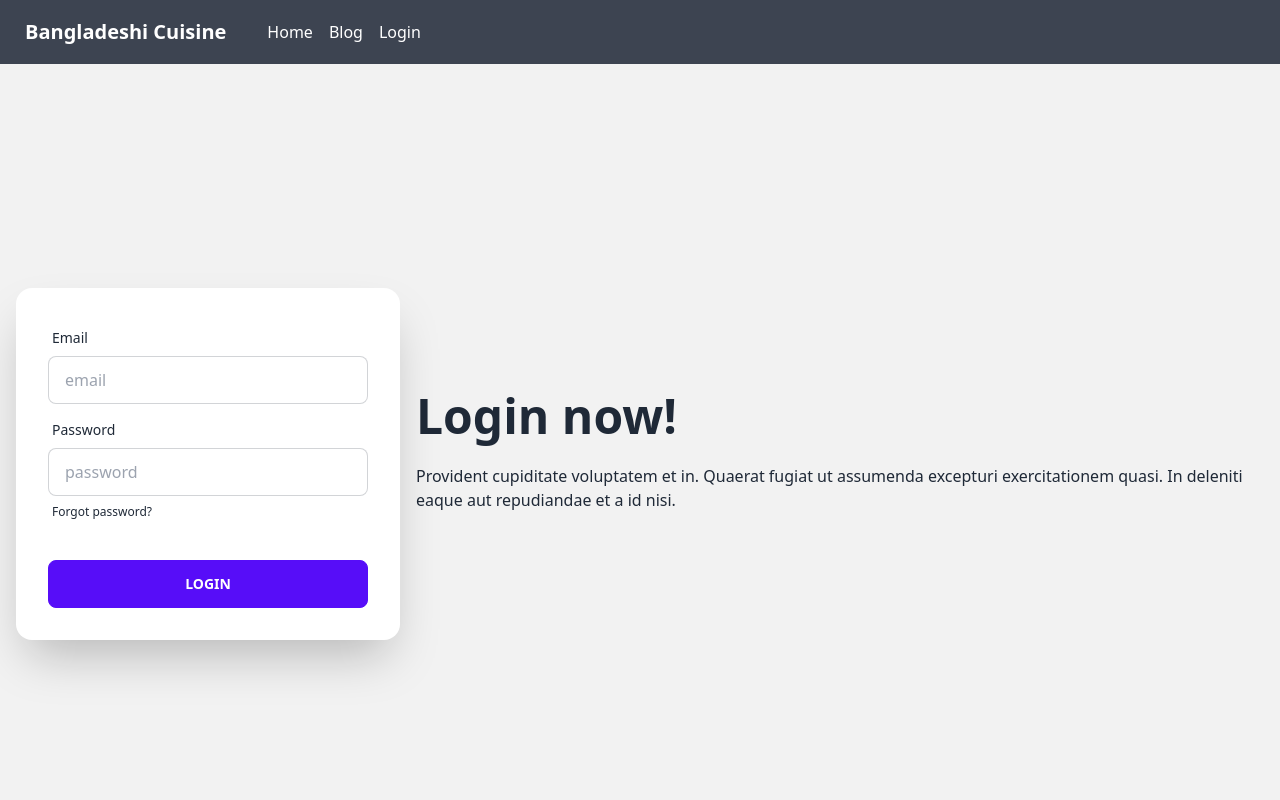
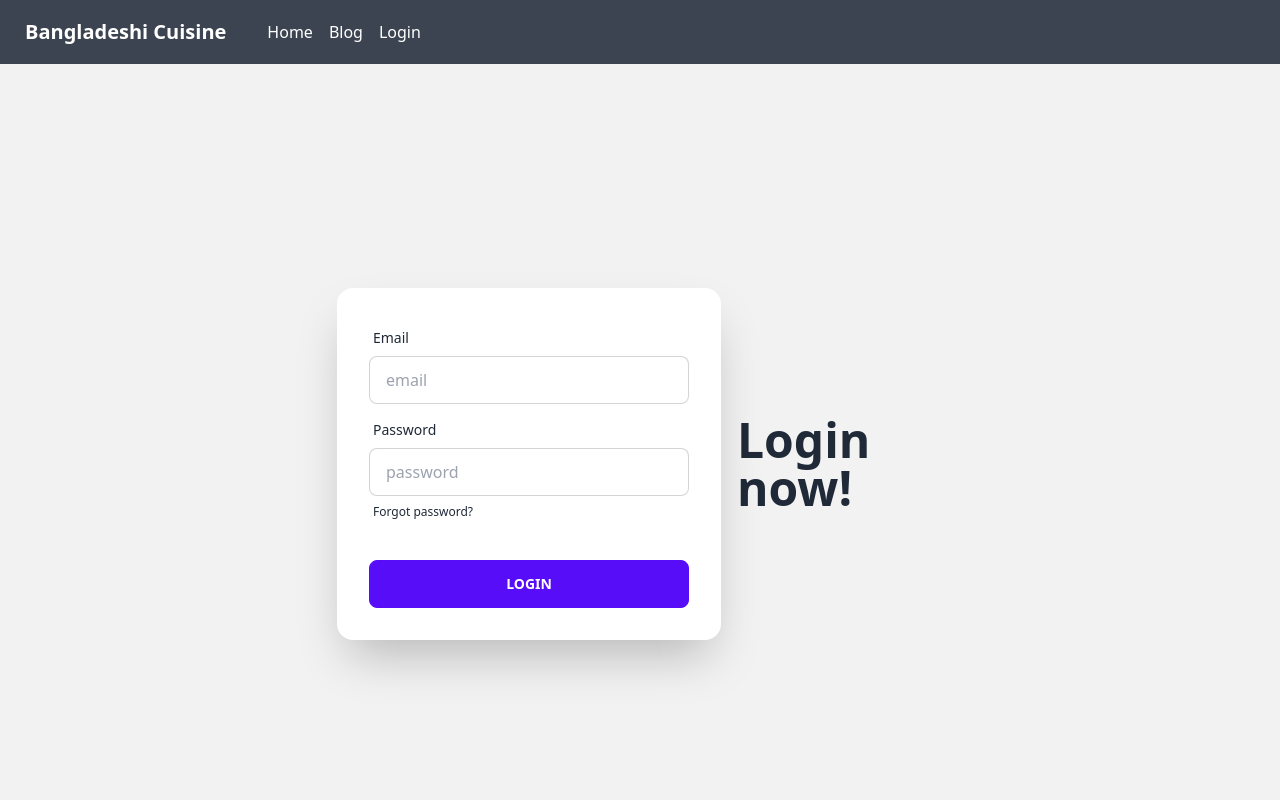
Before and after one commit to tokymahmud/bangladeshi-cuisine-client, a React (Vite) app: page /login in a window 1280 px wide. Shown: the top 800 px of the page. Built offline with nearby package versions, Linux system fonts and the light colour scheme.

Commit message:
added login

```diff
--- a/src/Components/Login/Login.jsx
+++ b/src/Components/Login/Login.jsx
@@ -7,7 +7,6 @@
   <div className="hero-content flex-col lg:flex-row-reverse">
     <div className="text-center lg:text-left">
       <h1 className="text-5xl font-bold">Login now!</h1>
-      <p className="py-6">Provident cupiditate voluptatem et in. Quaerat fugiat ut assumenda excepturi exercitationem quasi. In deleniti eaque aut repudiandae et a id nisi.</p>
     </div>
     <div className="card flex-shrink-0 w-full max-w-sm shadow-2xl bg-base-100">
       <div className="card-body">
```
